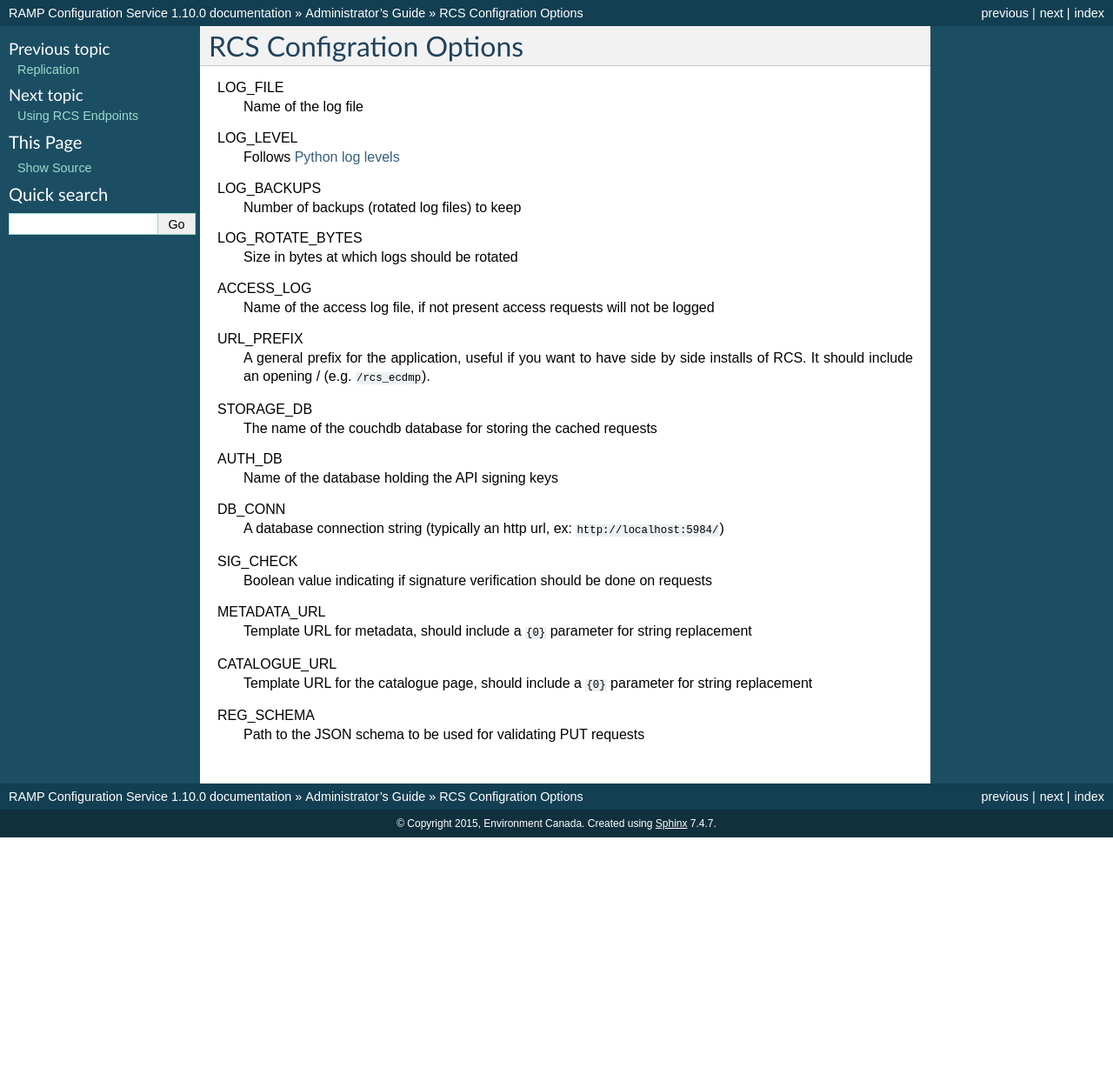
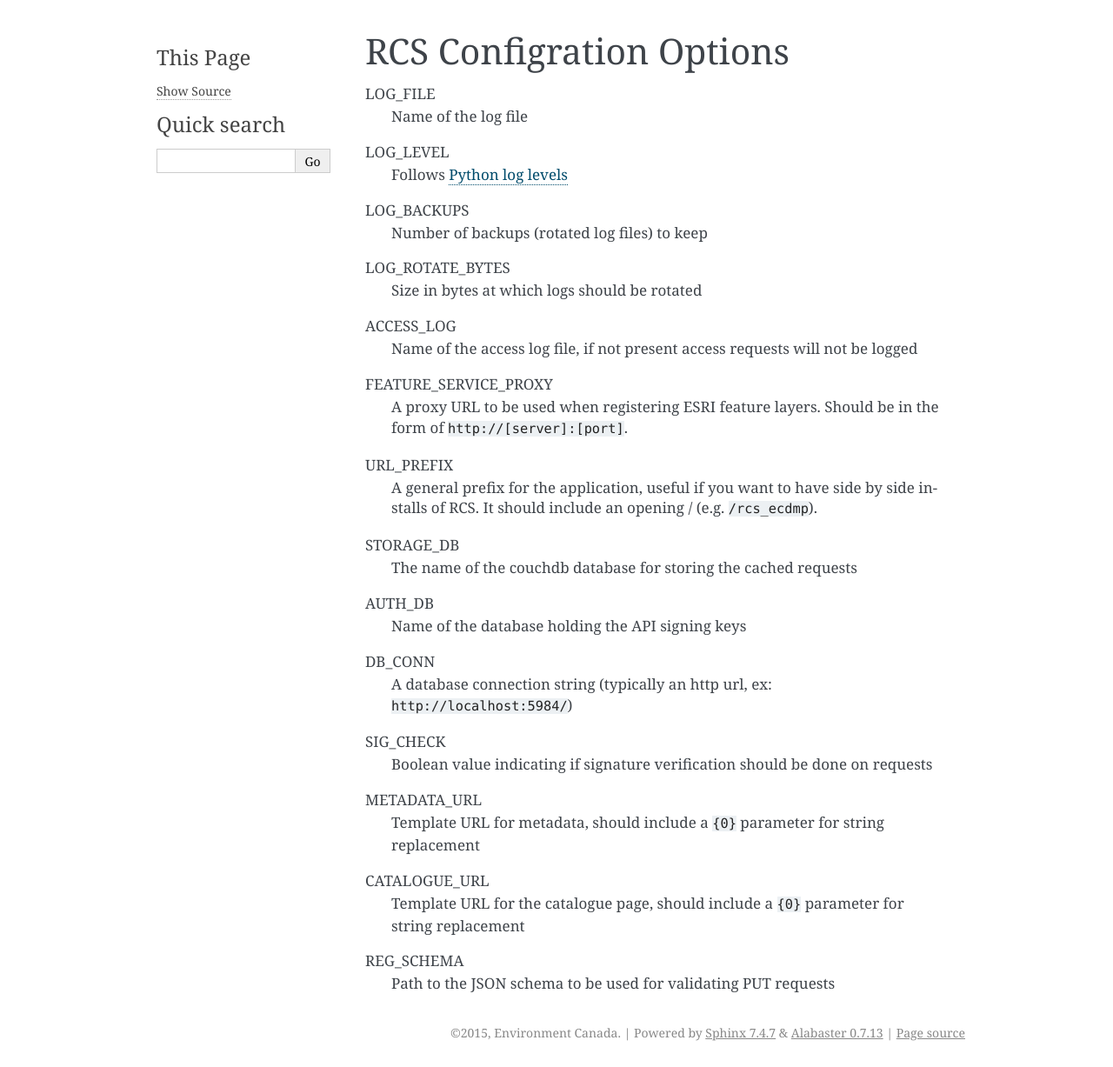
Before and after one commit to fgpv-vpgf/rcs, a Sphinx documentation site: the page built from docs/admin/configuration.rst, in a window 1280 px wide. Shown: the whole page at 87% size. Built offline with Sphinx 7.4.7, drawn with Linux system fonts in a browser that asks for light colours; before the commit the page ends 963 px from its top, so only the background shows below that.

Commit message:
docs(admin): feature service proxy

```diff
--- a/docs/admin/configuration.rst
+++ b/docs/admin/configuration.rst
@@ -13,6 +13,8 @@ LOG_ROTATE_BYTES
     Size in bytes at which logs should be rotated
 ACCESS_LOG
     Name of the access log file, if not present access requests will not be logged
+FEATURE_SERVICE_PROXY
+    A proxy URL to be used when registering ESRI feature layers.  Should be in the form of ``http://[server]:[port]``.
 URL_PREFIX
     A general prefix for the application, useful if you want to have side by side installs
     of RCS.  It should include an opening / (e.g. ``/rcs_ecdmp``).
--- a/docs/conf.py
+++ b/docs/conf.py
@@ -105,7 +105,7 @@ pygments_style = 'sphinx'
 
 # The theme to use for HTML and HTML Help pages.  See the documentation for
 # a list of builtin themes.
-html_theme = 'default'
+html_theme = 'alabaster'
 
 # Theme options are theme-specific and customize the look and feel of a theme
 # further.  For a list of options available for each theme, see the
```
Also changed, not shown: docs/admin/deployment.rst (+5 -3 lines).
